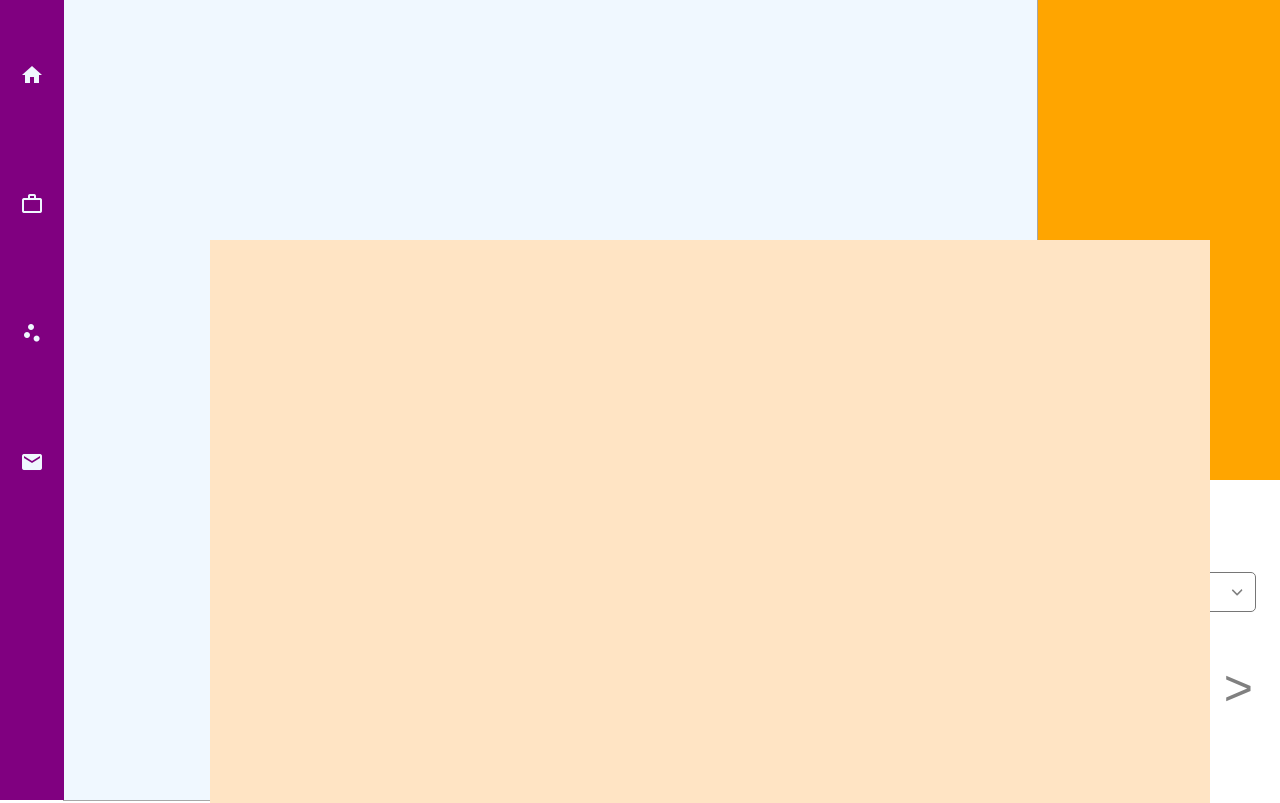
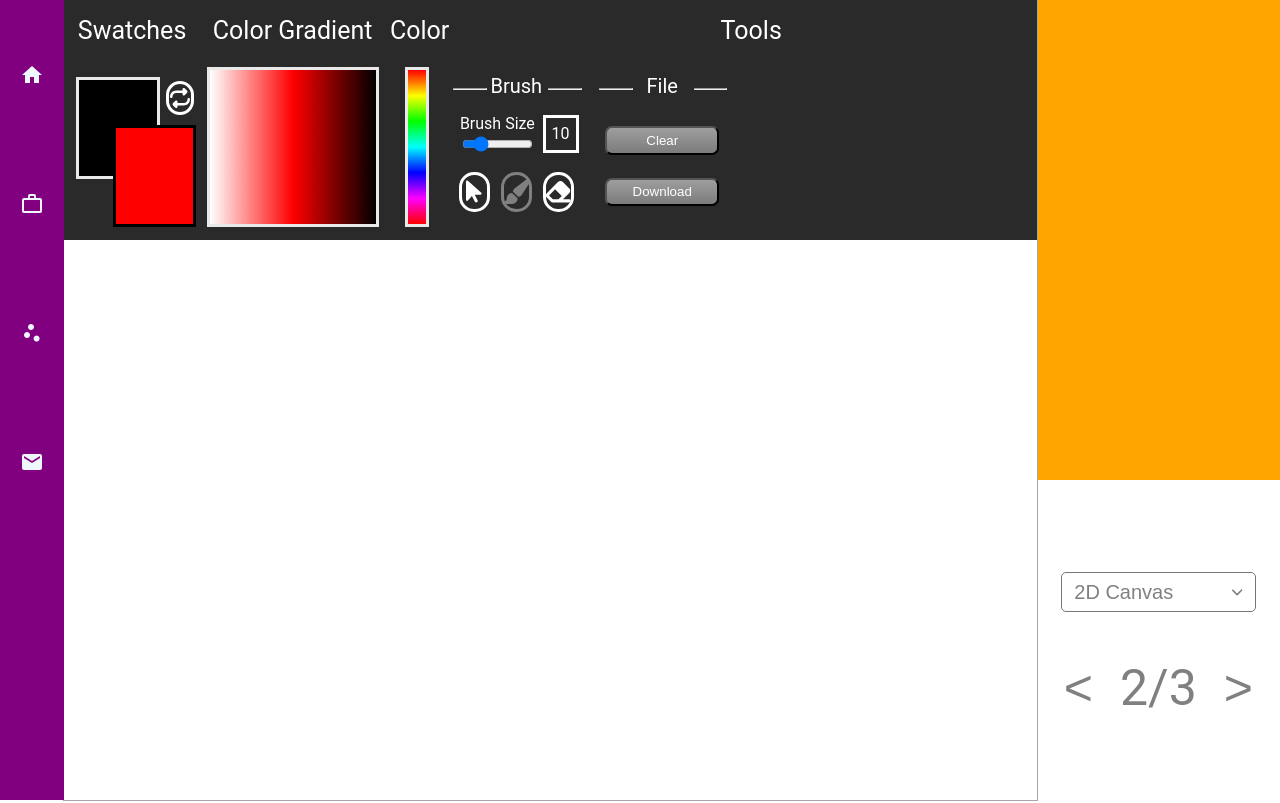
Before and after one commit to JimLeeWeiMin/jimleeweimin.github.io, an Angular app: page /pages/ScatterStuff in a window 1280 px wide. Shown: the top 803 px of the page. Built offline with nearby package versions, Linux system fonts and the light colour scheme.

Commit message:
added the build to change to page 2

```diff
--- a/src/app/pages/scatter-stuff/scatter-stuff.component.ts
+++ b/src/app/pages/scatter-stuff/scatter-stuff.component.ts
@@ -12,7 +12,7 @@ export class ScatterStuffComponent implements OnInit {
 
   iconArrowDown = faAngleDown;
 
-  num: number = 3;
+  num: number = 2;
   currentMax: number = 3;
 
   name:string = "";
```
Also changed, not shown: 3 other files (tests, documents, lock files or other folders).
